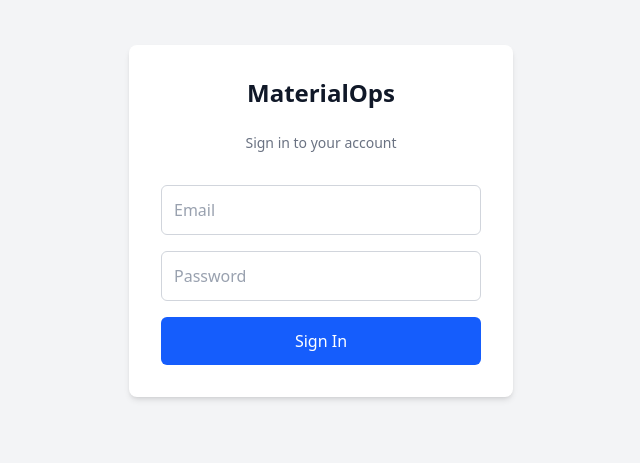
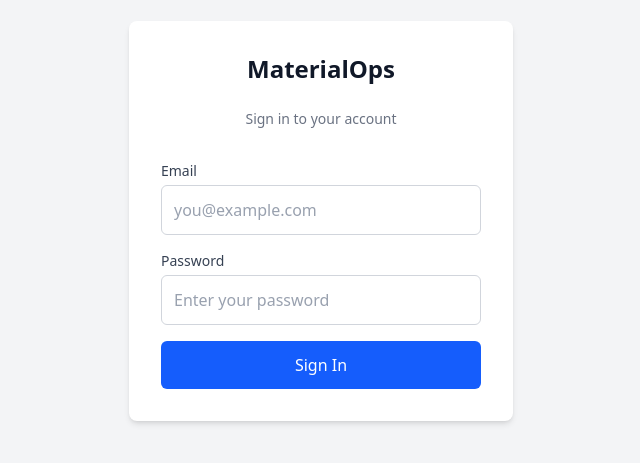
Before and after one commit to bbentlin/material-ops, a Next.js app: page /login in a window 1280 px wide. Shown: the part 179-642 px from the top of the page, without its empty margins (319-959 px from the left). Built offline with nearby package versions, Linux system fonts and the light colour scheme.

Commit message:
feat: improve user feedback in AdminPage and enhance login form accessibility

```diff
--- a/src/app/admin/page.tsx
+++ b/src/app/admin/page.tsx
@@ -225,7 +225,7 @@ export default function AdminPage() {
                 {filteredUsers.length === 0 && (
                   <tr>
                     <td colSpan={5} className="px-5 py-12 text-center text-gray-400">
-                      {search ? `No users matching "${search}` : "No users found."}
+                      {search ? `No users matching "${search}"` : "No users found."}
                     </td>
                   </tr>
                 )}
--- a/src/app/api/auth/me/route.ts
+++ b/src/app/api/auth/me/route.ts
@@ -1,24 +1,9 @@
 import { NextResponse } from "next/server";
 import { requireAuth } from "@/lib/permissions";
-import { prisma } from "@/lib/db";
 
 export async function GET() {
-  const { error, payload } = await requireAuth("VIEWER");
+  const { error, user } = await requireAuth("VIEWER");
   if (error) return error;
-
-  const user = await prisma.user.findUnique({
-    where: { id: payload!.sub },
-    select: {
-      id: true,
-      name: true,
-      email: true,
-      role: true,
-    },
-  });
-
-  if (!user) {
-    return NextResponse.json({ error: "User not found" }, { status: 404 });
-  }
 
   return NextResponse.json(user);
 }
--- a/src/app/api/users/[id]/route.ts
+++ b/src/app/api/users/[id]/route.ts
@@ -6,9 +6,9 @@ import bcrypt from "bcryptjs";
 // PATCH update user (ADMIN ONLY)
 export async function PATCH(
   req: NextRequest,
-  { params }: { params: Promise<{ id: string }>}
+  { params }: { params: Promise<{ id: string }> }
 ) {
-  const  { error, payload } = await requireAuth("ADMIN");
+  const { error, user: currentUser } = await requireAuth("ADMIN");
   if (error) return error;
 
   const { id } = await params;
@@ -22,15 +22,15 @@ export async function PATCH(
   const validRoles = ["ADMIN", "OPERATOR", "VIEWER"];
   if (body.role && !validRoles.includes(body.role)) {
     return NextResponse.json(
-      { error: `Invalid role. Must be one of : ${validRoles.join(", ")}` },
+      { error: `Invalid role. Must be one of: ${validRoles.join(", ")}` },
       { status: 400 }
     );
   }
 
   // Prevent admin from demoting themselves
-  if (id === payload?.sub && body.role && body.role !== "ADMIN") {
+  if (id === currentUser!.id && body.role && body.role !== "ADMIN") {
     return NextResponse.json(
-      { error: "You cannot change your own role"},
+      { error: "You cannot change your own role" },
       { status: 400 }
     );
   }
@@ -64,15 +64,15 @@ export async function PATCH(
 // DELETE user (ADMIN ONLY)
 export async function DELETE(
   _req: NextRequest,
-  { params }: { params: Promise<{ id: string }>}
+  { params }: { params: Promise<{ id: string }> }
 ) {
-  const { error, payload } = await requireAuth("ADMIN");
+  const { error, user: currentUser } = await requireAuth("ADMIN");
   if (error) return error;
 
   const { id } = await params;
 
-  // Prevent admin from deleting themeselves
-  if (id === payload?.sub) {
+  // Prevent admin from deleting themselves
+  if (id === currentUser!.id) {
     return NextResponse.json(
       { error: "You cannot delete your own account" },
       { status: 400 }
--- a/src/app/login/page.tsx
+++ b/src/app/login/page.tsx
@@ -35,22 +35,37 @@ export default function LoginPage() {
       >
         <h1 className="text-2xl font-bold text-center text-gray-900 mb-2">MaterialOps</h1>
         <p className="text-gray-500 text-center text-sm mb-4">Sign in to your account</p>
+
+        <div className="flex flex-col gap-1">
+          <label htmlFor="login-email" className="text-sm font-medium text-gray-700">
+            Email
+          </label>
           <input
+            id="login-email"
             type="email"
-          placeholder="Email"
+            placeholder="you@example.com"
             className="border border-gray-300 p-3 rounded-md text-gray-900 bg-white placeholder-gray-400 focus:outline-none focus:ring-2 focus:ring-blue-500 selection:bg-blue-200 selection:text-gray-900"
             value={email}
             onChange={(e) => setEmail(e.target.value)}
             required
           />
+        </div>
+
+        <div className="flex flex-col gap-1">
+          <label htmlFor="login-password" className="text-sm font-medium text-gray-700">
+            Password
+          </label>
           <input
+            id="login-password"
             type="password"
-          placeholder="Password"
+            placeholder="Enter your password"
             className="border border-gray-300 p-3 rounded-md text-gray-900 bg-white placeholder-gray-400 focus:outline-none focus:ring-2 focus:ring-blue-500 selection:bg-blue-200 selection:text-gray-900"
             value={password}
             onChange={(e) => setPassword(e.target.value)}
             required
           />
+        </div>
+
         {error && <div className="text-red-600 text-sm text-center">{error}</div>}
         <button
           type="submit"
```
Also changed, not shown: src/app/dashboard/page.tsx (+9 -30 lines). Lines whose indentation alone changed are shown as unchanged.
